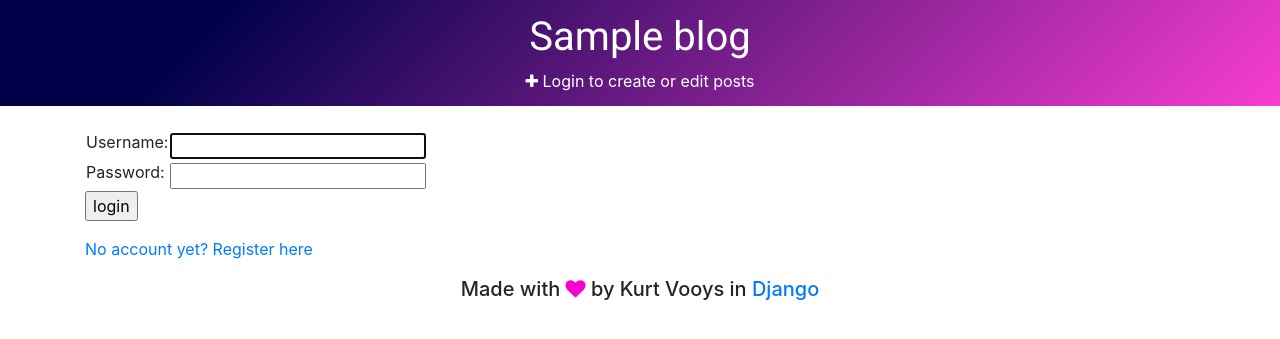
After one commit to KVooys/djangoblog, a Django app: page /accounts/login/ in a window 1280 px wide. The commit adds this page. Shown: the top 339 px of the page. Run offline with Django 3.2, Linux system fonts and the light colour scheme; some libraries are stand-ins or nearby versions.

Commit message:
Added login/register features

```diff
--- a/base_site/urls.py
+++ b/base_site/urls.py
@@ -19,4 +19,5 @@ from django.urls import path, include
 urlpatterns = [
     path('admin/', admin.site.urls),
     path('', include('blog.urls')),
+    path('accounts/', include('django.contrib.auth.urls')),
 ]
--- a/blog/templates/blog/base.html
+++ b/blog/templates/blog/base.html
@@ -14,14 +14,14 @@
                 {% if user.is_authenticated %}
                 <a href="{% url 'post_new' %}"><i class="fa fa-plus"></i> New post</a>
                 {% else %}
-                <a href="/admin"><i class="fa fa-plus"></i> Login to create or edit posts</a>
+                <a href="/accounts/login"><i class="fa fa-plus"></i> Login to create or edit posts</a>
                 {% endif %}
             </div>
 
             <div class="container">
                 {% block content %}
                 {% endblock %}
-                <h5 id="footer">Made with <i class="fa fa-heart" id="heart"></i> in <a href="https://www.djangoproject.com/">Django</a> and <a href="https://www.postgresql.org/">PostgreSQL</a></h5>
+                <h5 id="footer">Made with <i class="fa fa-heart" id="heart"></i> by Kurt Vooys in <a href="https://www.djangoproject.com/">Django</a></h5>
             </div>
         </div>
 </body>
--- /dev/null
+++ b/blog/templates/blog/registration/logged_out.html
@@ -0,0 +1,6 @@
+{% extends "../base.html" %}
+
+{% block content %}
+  <p>Logged out!</p>
+  <a href="{% url 'login'%}">Click here to login again.</a>
+{% endblock %}
--- /dev/null
+++ b/blog/templates/blog/registration/login.html
@@ -0,0 +1,39 @@
+{% extends "../base.html" %}
+
+{% block content %}
+
+  {% if form.errors %}
+    <p>Your username and password didn't match. Please try again.</p>
+  {% endif %}
+
+  {% if next %}
+    {% if user.is_authenticated %}
+      <p>Your account doesn't have access to this page. To proceed,
+      please login with an account that has access.</p>
+    {% else %}
+      <p>Please login to see this page.</p>
+    {% endif %}
+  {% endif %}
+
+  <form method="POST" action="{% url 'login' %}">
+    {% csrf_token %}
+    <table>
+      <tr>
+        <td>{{ form.username.label_tag }}</td>
+        <td>{{ form.username }}</td>
+      </tr>
+      <tr>
+        <td>{{ form.password.label_tag }}</td>
+        <td>{{ form.password }}</td>
+      </tr>
+    </table>
+    <input type="submit" value="login" />
+    <input type="hidden" name="next" value="{{ next }}" />
+  </form>
+
+  <!-- {# Assumes you setup the password_reset view in your URLconf #}
+  <p><a href="{% url 'password_reset' %}">Lost password?</a></p> -->
+
+  <p><a href="{% url 'register' %}">No account yet? Register here</a></p>
+
+{% endblock %}
--- a/blog/urls.py
+++ b/blog/urls.py
@@ -1,9 +1,15 @@
 from django.urls import path
+from django.contrib.auth import views as auth_views
 from . import views
 
 urlpatterns = [
+    # post paths
     path('', views.post_list, name='post_list'),
+    path('post/new/', views.post_new, name='post_new'),
     path('post/<int:pk>', views.post_detail, name='post_detail'),
-    path('post/new/', views.post_new, name='post_new'),
-    path('post/<int:pk>/edit/', views.post_edit, name='post_edit')
+    path('post/<int:pk>/edit/', views.post_edit, name='post_edit'),
+
+    # user paths
+    path('register/', views.register, name='register'),
+    path('login/', auth_views.LoginView, name='login'),
 ]
--- a/requirements.txt
+++ b/requirements.txt
@@ -1,7 +1,7 @@
-Django==2.2.9
+Django==3.0.2
 gunicorn==19.9.0
 psycopg2==2.8.3
 python-decouple==3.1
 pytz==2019.1
 sqlparse==0.3.0
-whitenoise==4.1.2
+whitenoise==5.0.1
```
Also changed, not shown: base_site/settings.py (+11 -3 lines), blog/templates/blog/registration/register.html (added, +10 -0 lines), blog/views.py (+17 -0 lines), README.md, 2 other files.
